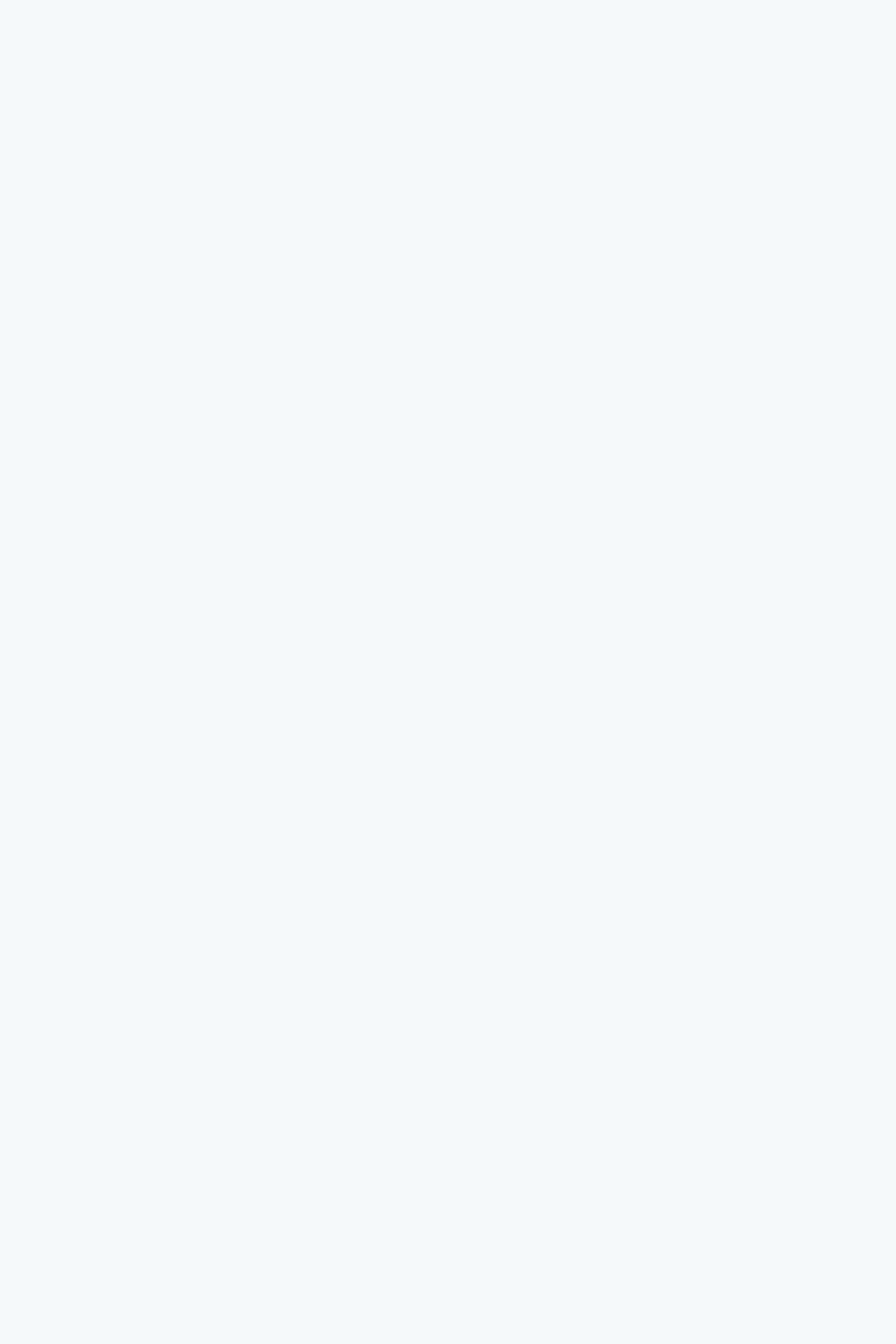
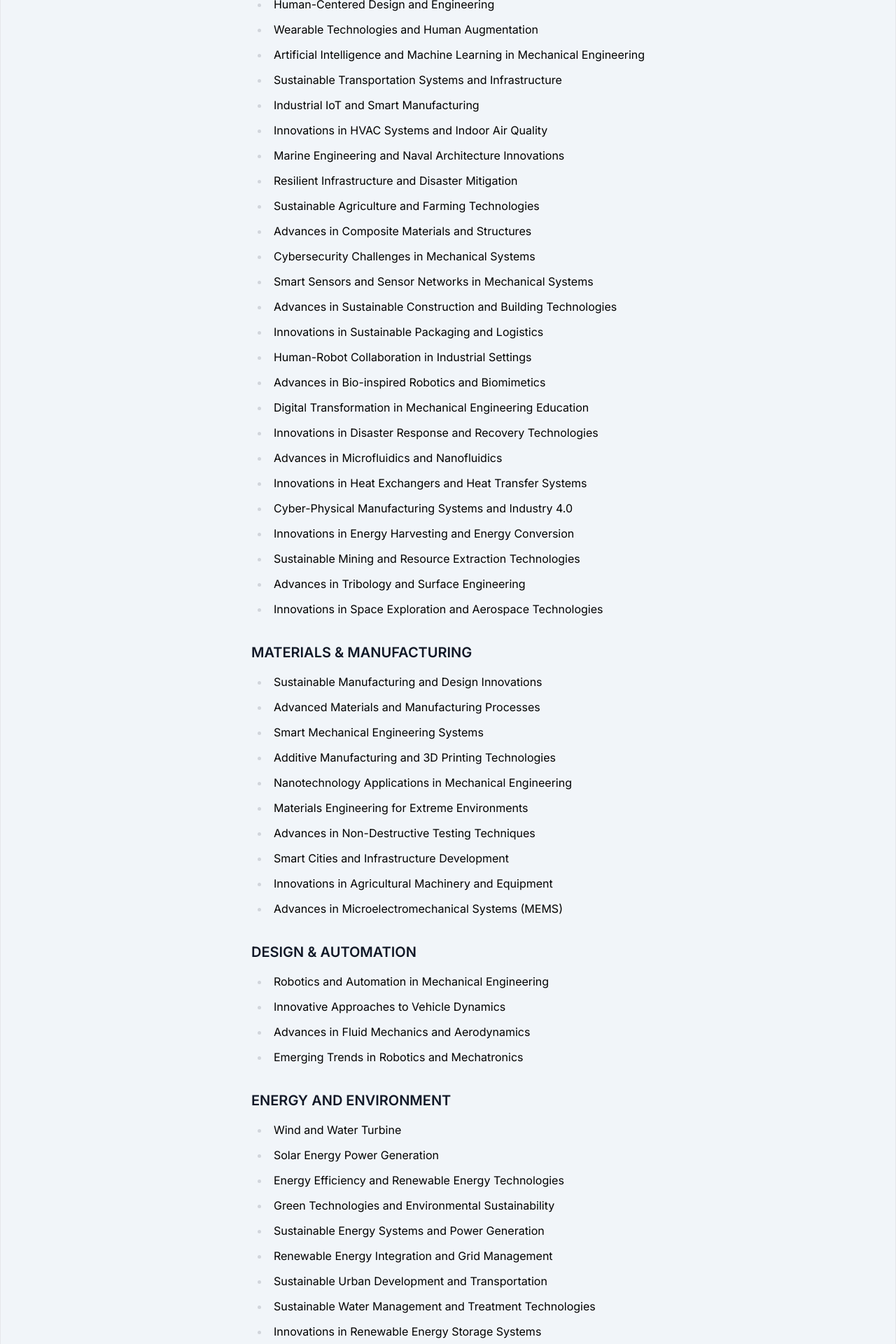
Before and after one commit to Aswin-04/ICETIME-24, a React (Vite) app: page /for-authors/call-for-papers in a window 1280 px wide. Shown: the part 840-2760 px from the top of the page at 70% size. Before the commit the page ends 800 px from the top, so only its background shows below. Built offline with nearby package versions, Linux system fonts and the light colour scheme; a web font is replaced by a local one.

Commit message:
complete call for papers

```diff
--- a/src/constants/index.js
+++ b/src/constants/index.js
@@ -331,3 +331,74 @@ export const importantDates = [
     icon: AccessTimeIcon
   }
 ];
+
+
+export const conferenceTracks = `
+### ADVANCEMENT IN MECHANICAL ENGINEERING
+- Cyber-Physical Systems in Mechanical Engineering
+- Advanced Control Strategies for Mechanical Systems
+- Aerospace Engineering and Innovations
+- Digital Twin Technologies in Mechanical Engineering
+- Human-Centered Design and Engineering
+- Wearable Technologies and Human Augmentation
+- Artificial Intelligence and Machine Learning in Mechanical Engineering
+- Sustainable Transportation Systems and Infrastructure
+- Industrial IoT and Smart Manufacturing
+- Innovations in HVAC Systems and Indoor Air Quality
+- Marine Engineering and Naval Architecture Innovations
+- Resilient Infrastructure and Disaster Mitigation
+- Sustainable Agriculture and Farming Technologies
+- Advances in Composite Materials and Structures
+- Cybersecurity Challenges in Mechanical Systems
+- Smart Sensors and Sensor Networks in Mechanical Systems
+- Advances in Sustainable Construction and Building Technologies
+- Innovations in Sustainable Packaging and Logistics
+- Human-Robot Collaboration in Industrial Settings
+- Advances in Bio-inspired Robotics and Biomimetics
+- Digital Transformation in Mechanical Engineering Education
+- Innovations in Disaster Response and Recovery Technologies
+- Advances in Microfluidics and Nanofluidics
+- Innovations in Heat Exchangers and Heat Transfer Systems
+- Cyber-Physical Manufacturing Systems and Industry 4.0
+- Innovations in Energy Harvesting and Energy Conversion
+- Sustainable Mining and Resource Extraction Technologies
+- Advances in Tribology and Surface Engineering
+- Innovations in Space Exploration and Aerospace Technologies
+
+### MATERIALS & MANUFACTURING
+- Sustainable Manufacturing and Design Innovations
+- Advanced Materials and Manufacturing Processes
+- Smart Mechanical Engineering Systems
+- Additive Manufacturing and 3D Printing Technologies
+- Nanotechnology Applications in Mechanical Engineering
+- Materials Engineering for Extreme Environments
+- Advances in Non-Destructive Testing Techniques
+- Smart Cities and Infrastructure Development
+- Innovations in Agricultural Machinery and Equipment
+- Advances in Microelectromechanical Systems (MEMS)
+
+### DESIGN & AUTOMATION
+- Robotics and Automation in Mechanical Engineering
+- Innovative Approaches to Vehicle Dynamics
+- Advances in Fluid Mechanics and Aerodynamics
+- Emerging Trends in Robotics and Mechatronics
+
+### ENERGY AND ENVIRONMENT
+- Wind and Water Turbine
+- Solar Energy Power Generation
+- Energy Efficiency and Renewable Energy Technologies
+- Green Technologies and Environmental Sustainability
+- Sustainable Energy Systems and Power Generation
+- Renewable Energy Integration and Grid Management
+- Sustainable Urban Development and Transportation
+- Sustainable Water Management and Treatment Technologies
+- Innovations in Renewable Energy Storage Systems
+- Sustainable Waste Management and Recycling Solutions
+
+### THERMAL SCIENCES
+- Computational Mechanics and Simulation Techniques
+- Innovations in Thermal Management Systems
+- Biologically Inspired Engineering Solutions
+- Computational Intelligence in Mechanical Engineering
+- Innovations in Thermal Energy Storage Systems
+`;
--- a/src/pages/CallForPapers.jsx
+++ b/src/pages/CallForPapers.jsx
@@ -1,10 +1,26 @@
+import Navbar from "../components/Navbar";
+import Footer from "../components/Footer";
+import MainPoster from "../components/MainPoster";
+import ReactMarkdown from "react-markdown";
+import { conferenceTracks } from "../constants";
+import Heading from "../components/Heading";
 
 const CallForPapers = () => {
   return (
     <div>
+      <Navbar></Navbar>
+      <MainPoster></MainPoster>
+      <div className="mt-10">
+        <Heading title={"Call for Papers"}></Heading>
+      </div>
+      <div className="mb-20 px-4 py-10 flex justify-center  border bg-slate-100">
+        <div className="prose max-container text-black max-xs:text-sm max-xs:leading-6">
+          <ReactMarkdown>{conferenceTracks}</ReactMarkdown>
+        </div>
+      </div>
+      <Footer></Footer>
+    </div>
+  );
+};
 
-    </div>
-  )
-}
-
-export default CallForPapers
+export default CallForPapers;
```
